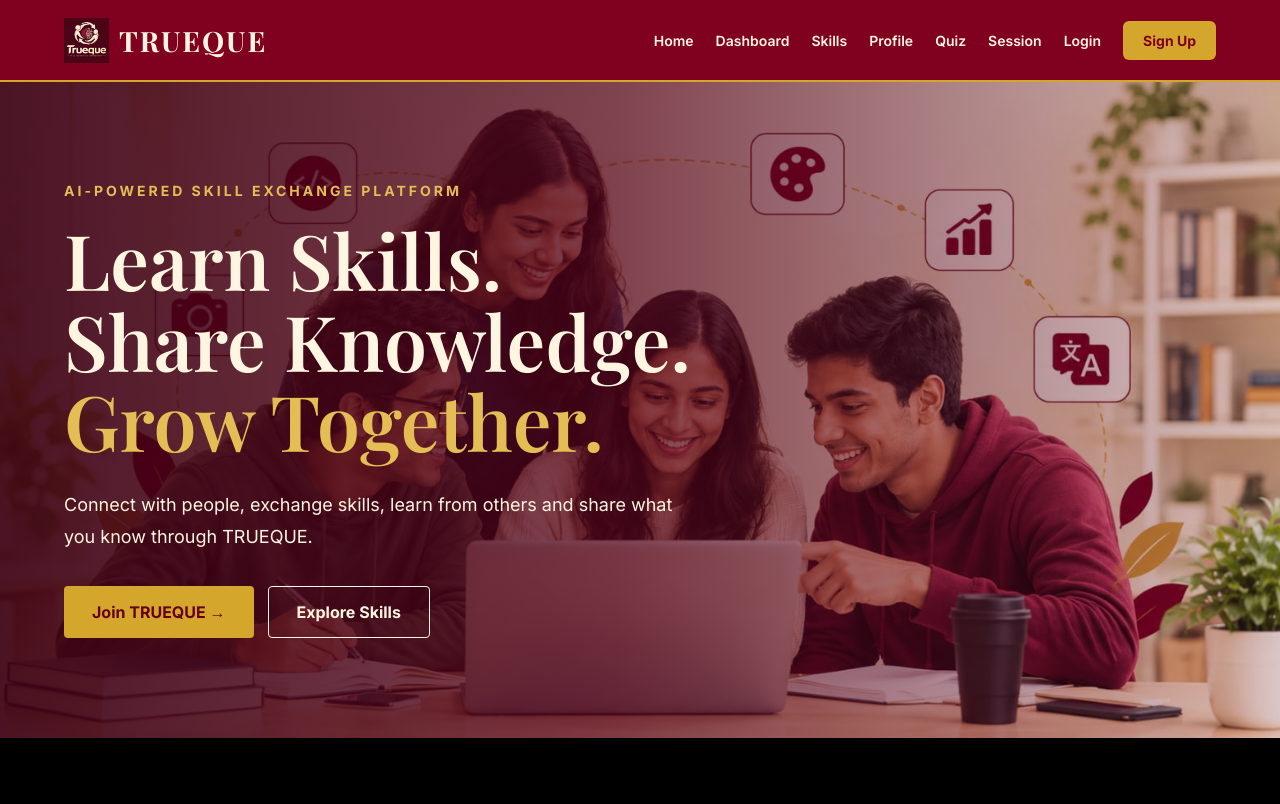
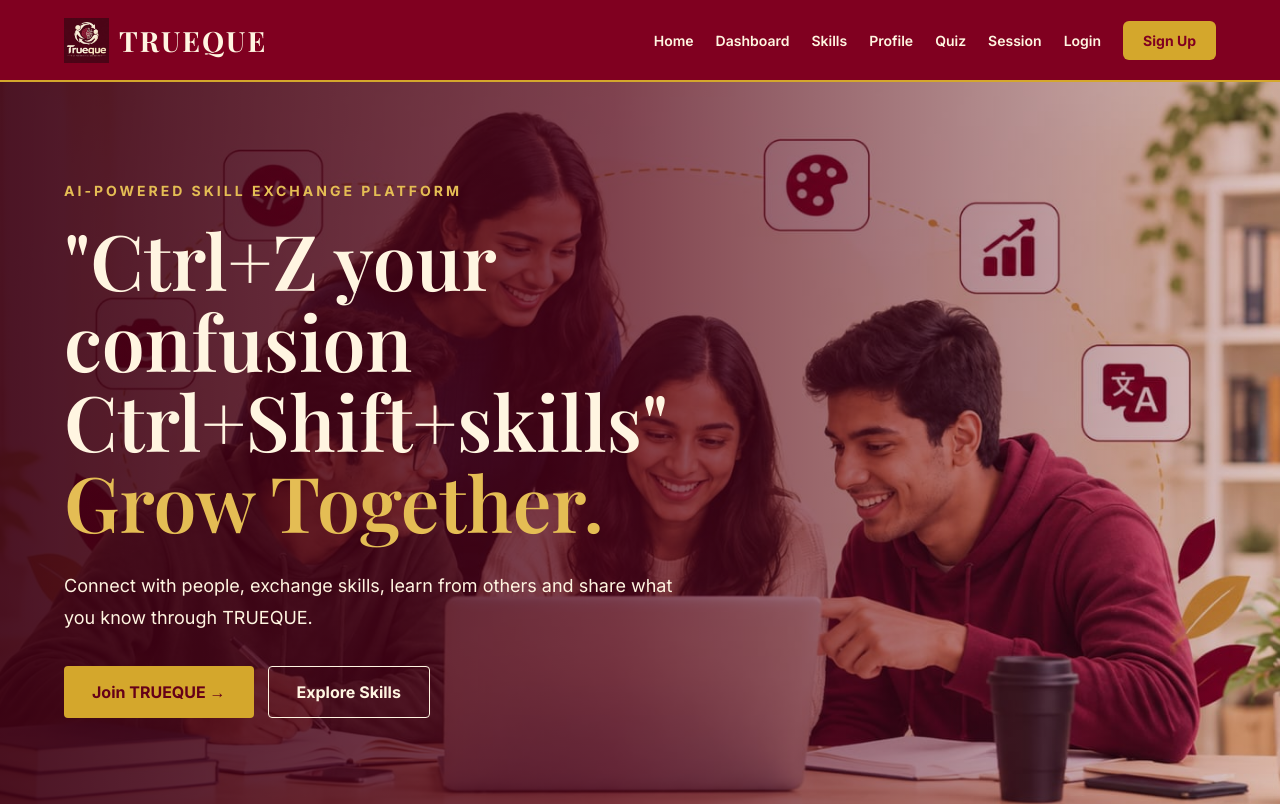
Before and after one commit to Sakeena19-cse/Trueque, a React (Vite) app: page / in a window 1280 px wide. Shown: the top 804 px of the page. Built offline with nearby package versions, Linux system fonts and the light colour scheme.

Commit message:
update Home.jsx

```diff
--- a/src/pages/Home.jsx
+++ b/src/pages/Home.jsx
@@ -26,9 +26,9 @@ return (
       </p>
 
       <h1>
-        Learn Skills.
+        "Ctrl+Z your confusion
         <br />
-        Share Knowledge.
+        Ctrl+Shift+skills"
         <br />
         <span>Grow Together.</span>
       </h1>
```
